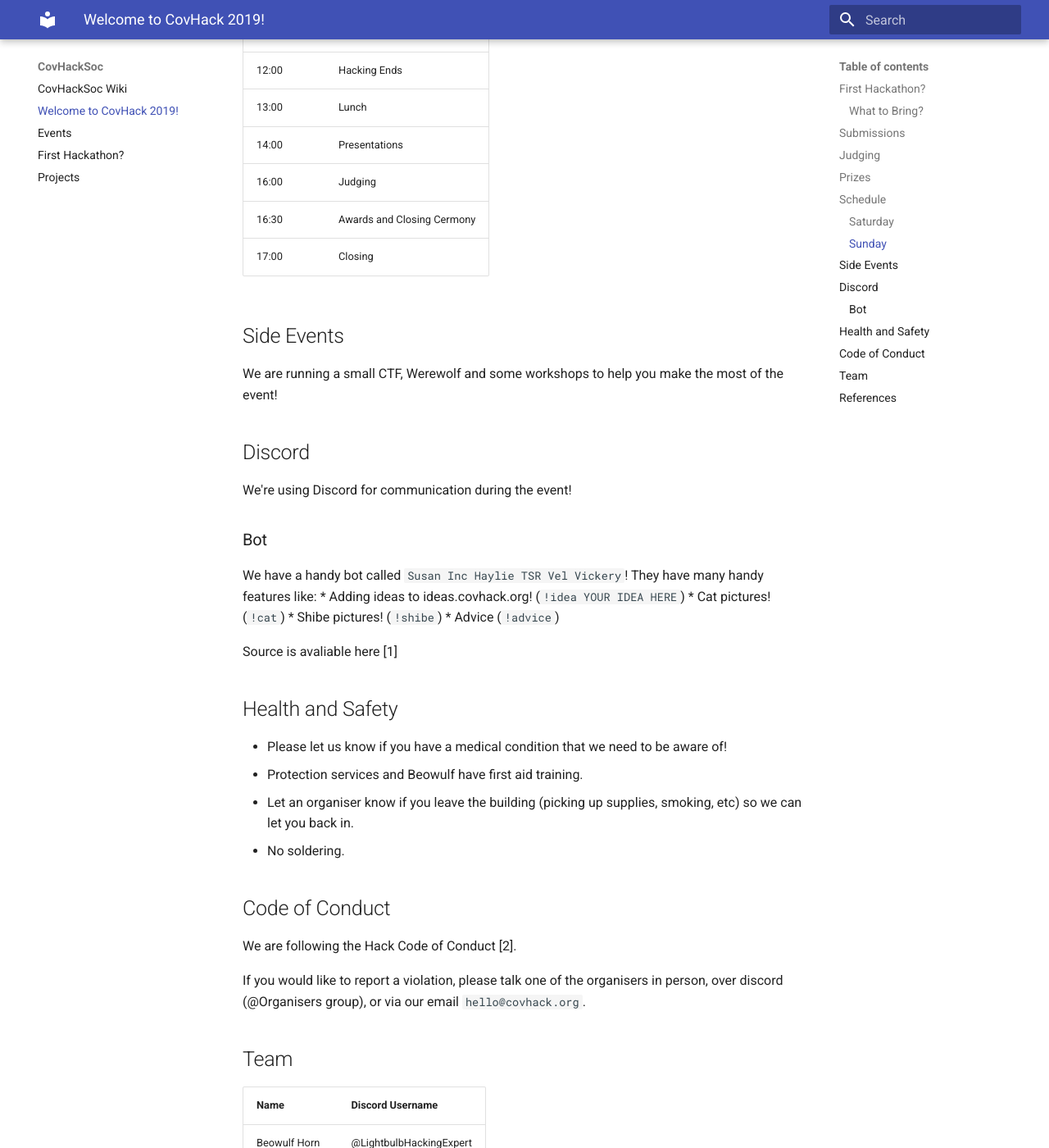
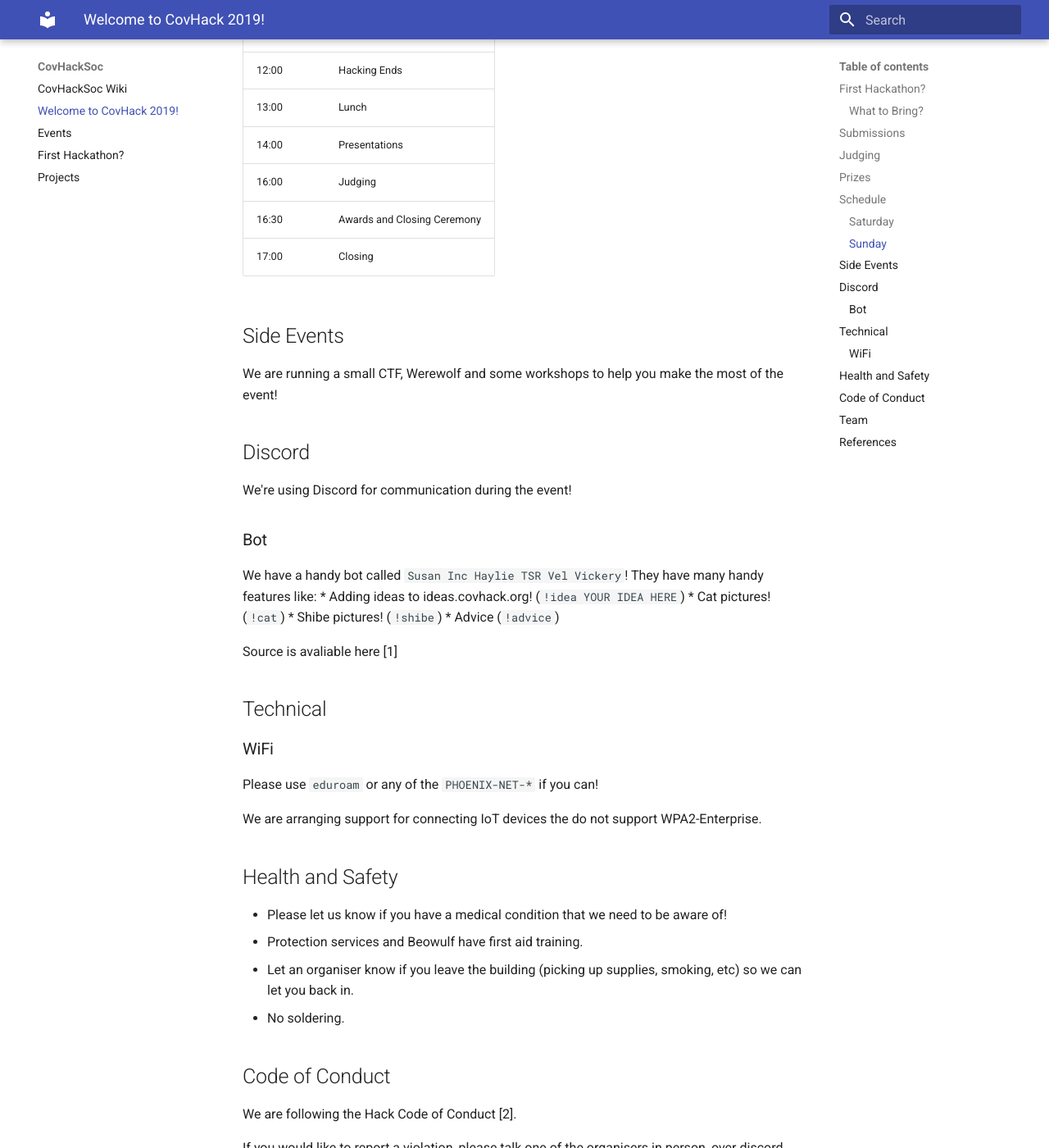
Before and after one commit to CovHackSoc/wiki.covhack.org, an MkDocs documentation site: the page built from docs/covhack2019.md, in a window 1280 px wide and 1400 px high, scrolled down 1517 px. Shown: the whole window at 82% size. Built offline with MkDocs 1.6.1 and Material for MkDocs 9.7.7, drawn with Linux system fonts in a browser that asks for light colours; some of the changed text lies outside the part shown.

Commit message:
Wifi information

```diff
--- a/docs/covhack2019.md
+++ b/docs/covhack2019.md
@@ -45,13 +45,12 @@ Time  | Activity
 13:00 | Lunch
 14:00 | Presentations
 16:00 | Judging
-16:30 | Awards and Closing Cermony
+16:30 | Awards and Closing Ceremony
 17:00 | Closing
 
 ## Side Events
 
 We are running a small CTF, Werewolf and some workshops to help you make the most of the event!
-
 
 ## Discord
 
@@ -66,6 +65,14 @@ We have a handy bot called `Susan Inc Haylie TSR Vel Vickery`! They have many ha
 * Advice (`!advice`)
 
 Source is avaliable here [1]
+
+## Technical
+
+### WiFi
+
+Please use `eduroam` or any of the `PHOENIX-NET-*` if you can!
+
+We are arranging support for connecting IoT devices the do not support WPA2-Enterprise.
 
 ## Health and Safety
 
```
Also changed, not shown: other parts of docs/covhack2019.md (+1 -1 lines).
